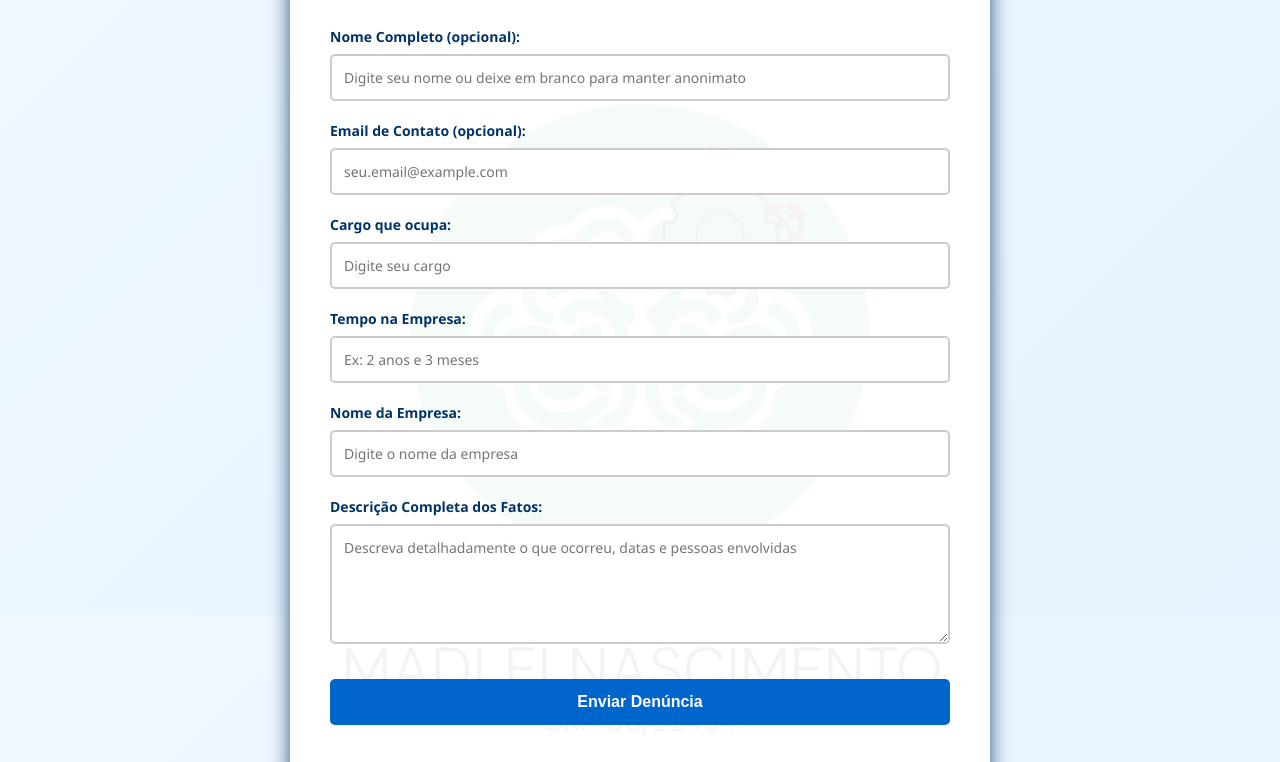
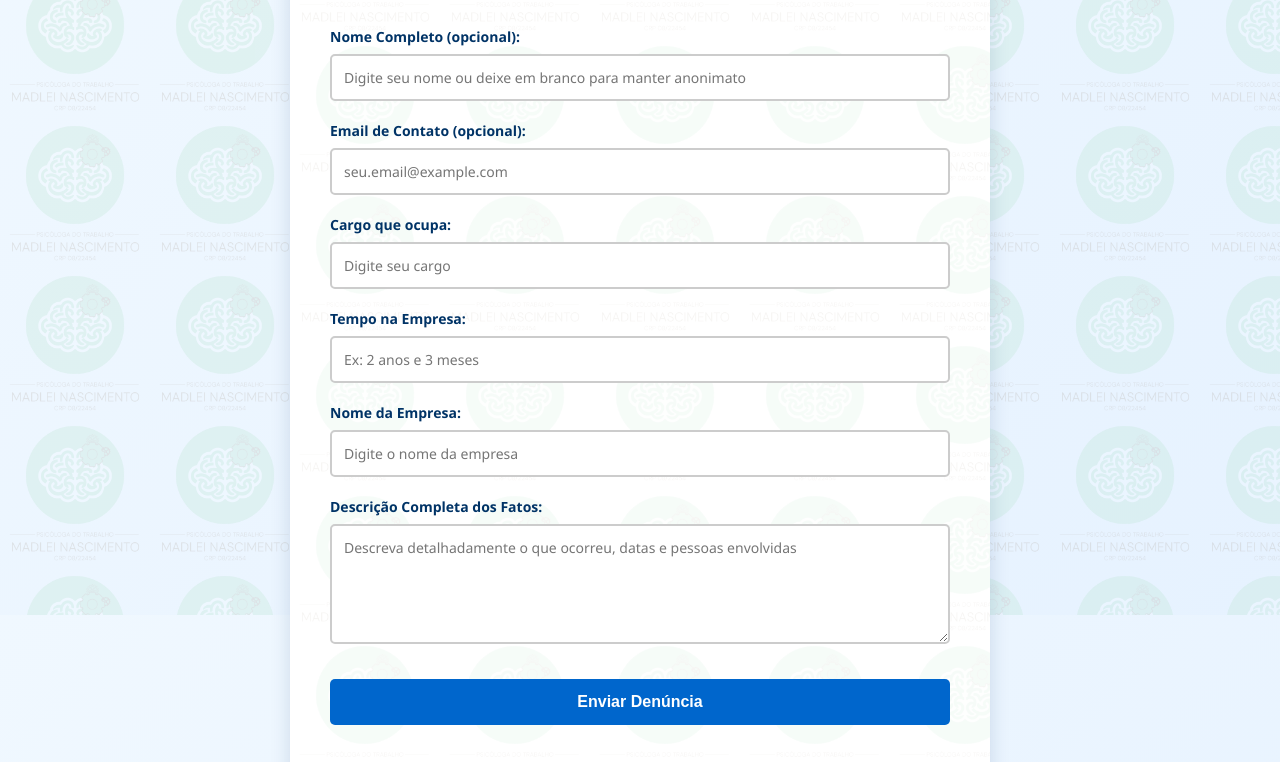
Before and after one commit to castro9mm/DenunciaPSI, a plain HTML site: page index.html in a window 1280 px wide. Shown: the part 185-947 px from the top of the page. Drawn offline with nearby package versions, Linux system fonts and the light colour scheme.

Commit message:
Ajust transparência das imagens: container 10% menos transparente (0.1 -> 0.09), background com miniaturas repetidas 80% transparentes (0.4 -> 0.2)

```diff
--- a/index.html
+++ b/index.html
@@ -29,11 +29,11 @@
             width: 100%;
             height: 100%;
             background-image: url('images/logo main com escrita sem fundo.png');
-            background-size: contain;
-            background-repeat: no-repeat;
+            background-size: 150px 150px;
+            background-repeat: repeat;
             background-attachment: fixed;
-            background-position: center;
-            opacity: 0.4;
+            background-position: 0 0;
+            opacity: 0.2;
             pointer-events: none;
             z-index: -1;
         }
@@ -44,7 +44,7 @@
             background-color: #ffffff;
             padding: 40px;
             border-radius: 10px;
-            box-shadow: 0 4px 20px rgba(0, 51, 102, 0.85);
+            box-shadow: 0 4px 20px rgba(0, 51, 102, 0.15);
             position: relative;
             z-index: 1;
         }
@@ -57,11 +57,11 @@
             width: 100%;
             height: 100%;
             background-image: url('images/logo main com escrita sem fundo.png');
-            background-size: contain;
-            background-repeat: no-repeat;
+            background-size: 150px 150px;
+            background-repeat: repeat;
             background-attachment: scroll;
-            background-position: center;
-            opacity: 0.1;
+            background-position: 0 0;
+            opacity: 0.09;
             pointer-events: none;
             border-radius: 10px;
             z-index: 0;
```
